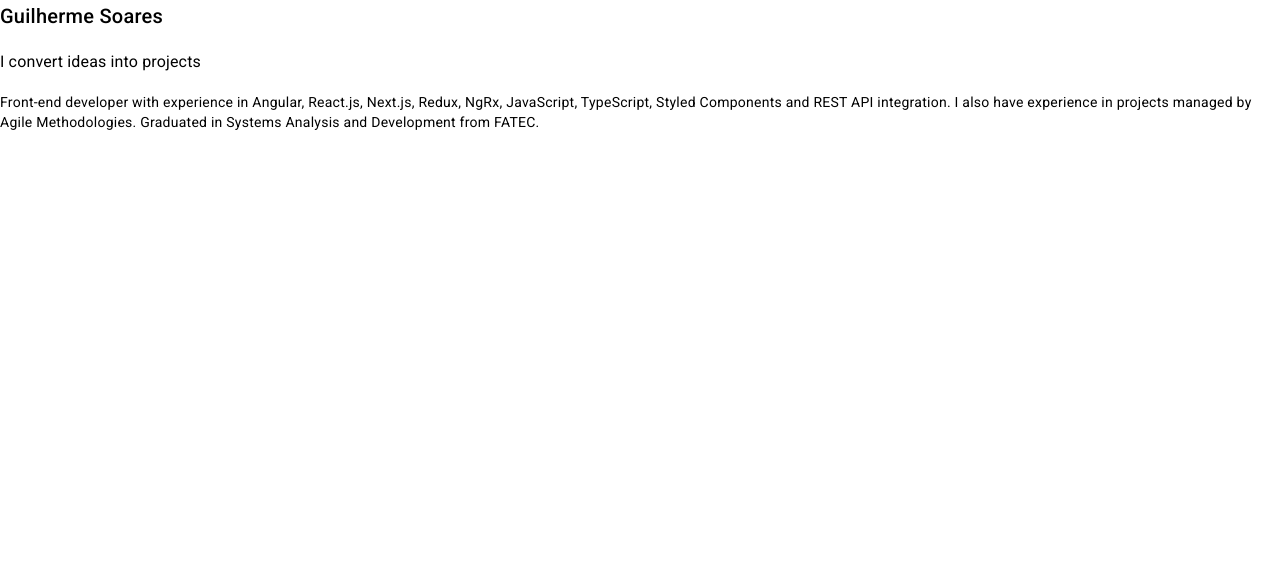
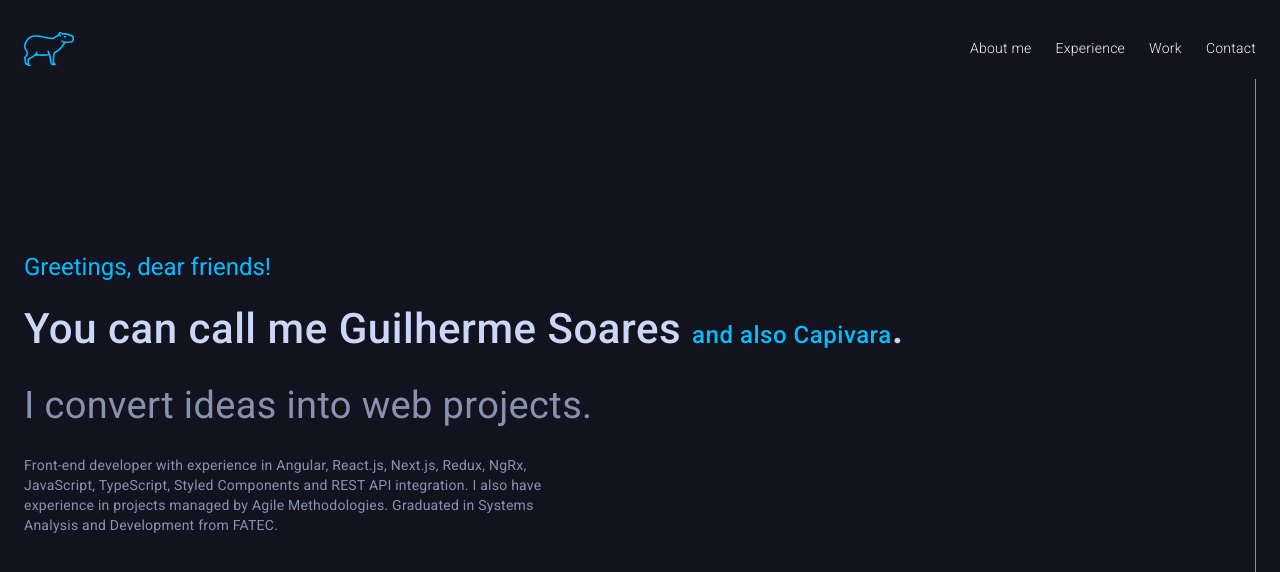
Before and after one commit to GuilhermeLimaSoares/portfolio, an Angular app: page / in a window 1280 px wide. Shown: the top 572 px of the page. Built offline with nearby package versions, Linux system fonts and the light colour scheme.

Commit message:
Create styled main section

```diff
--- a/src/app/app.component.html
+++ b/src/app/app.component.html
@@ -1,13 +1,26 @@
-<header></header>
-<section>
-  <div>
-    <h2>Guilherme Soares</h2>
-    <h3>I convert ideas into projects</h3>
-    <p>
+<header class="header">
+  <nav class="navigation">
+    <div class="logo">
+      <img src="./../assets/capybara.svg" alt="" class="logo-img">
+    </div>
+    <ul class="list">
+      <li class="list__item"><a href="" class="link">About me</a></li>
+      <li class="list__item"><a href="" class="link">Experience</a></li>
+      <li class="list__item"><a href="" class="link">Work</a></li>
+      <li class="list__item"><a href="" class="link">Contact</a></li>
+    </ul>
+  </nav>
+</header>
+<main class="main">
+  <div class="main-description">
+    <h1 class="title--greeting">Greetings, dear friends!</h1>
+    <h2 class="title--name">You can call me Guilherme Soares <span class="title--highlight">and also Capivara</span>.</h2>
+    <h3 class="title--highlight-sentence">I convert ideas into web projects.</h3>
+    <p class="resume">
       Front-end developer with experience in Angular, React.js, Next.js, Redux,
       NgRx, JavaScript, TypeScript, Styled Components and REST API integration.
       I also have experience in projects managed by Agile Methodologies.
       Graduated in Systems Analysis and Development from FATEC.
     </p>
   </div>
-</section>
+</main>
--- a/src/app/app.component.scss
+++ b/src/app/app.component.scss
@@ -0,0 +1,71 @@
+.header {
+  .navigation {
+    display: flex;
+    justify-content: space-between;
+
+    .logo {
+      &-img {
+        width: 50px;
+      }
+    }
+
+    .list {
+      display: flex;
+      column-gap: 24px;
+      font-weight: 300;
+
+      &__item {
+        list-style: none;
+
+
+        .link {
+          color: #f4f4f4;
+          text-decoration: none;
+        }
+      }
+    }
+  }
+}
+
+.main {
+  display: flex;
+  align-items: center;
+  height: 80vh;
+  border-right: 1px solid #00bfff;
+  border-bottom: 1px solid;
+
+  .main-description {
+    display: flex;
+    flex-direction: column;
+    row-gap: 20px;
+
+    .title {
+      &--greeting {
+        margin: 0;
+      }
+
+      &--highlight {
+        color: #00bfff;
+        font-size: 24px;
+      }
+
+      &--name {
+        // max-width: 660px;
+        color: #ccd6f6;
+        font-size: 42px;
+        line-height: 1.25;
+      }
+
+      &--highlight-sentence {
+        color: #8892b0;
+        font-size: 38px;
+      }
+    }
+
+    .resume {
+      max-width: 542px;
+      width: 100%;
+      color: #8892b0;
+    }
+  }
+}
--- a/src/app/app.module.ts
+++ b/src/app/app.module.ts
@@ -6,6 +6,7 @@ import { AppComponent } from './app.component';
 import { BrowserAnimationsModule } from '@angular/platform-browser/animations';
 
 import {MatCommonModule} from '@angular/material/core';
+import {MatGridListModule} from '@angular/material/grid-list';
 import {MatIconModule} from '@angular/material/icon';
 
 @NgModule({
@@ -17,6 +18,7 @@ import {MatIconModule} from '@angular/material/icon';
     AppRoutingModule,
     BrowserAnimationsModule,
     MatCommonModule,
+    MatGridListModule,
     MatIconModule
   ],
   providers: [],
--- a/src/styles.scss
+++ b/src/styles.scss
@@ -1,4 +1,4 @@
 /* You can add global styles to this file, and also import other style files */
 
-html, body { height: 100%; }
-body { margin: 0; font-family: Roboto, "Helvetica Neue", sans-serif; }
+html, body { height: 100%; background-color: #000;}
+body { margin: 0; padding:24px; font-family: Roboto, "Helvetica Neue", sans-serif; background-color: #13131F; color: #00bfff}
```
Also changed, not shown: src/assets/capybara.png (added), src/assets/capybara.svg (added).
